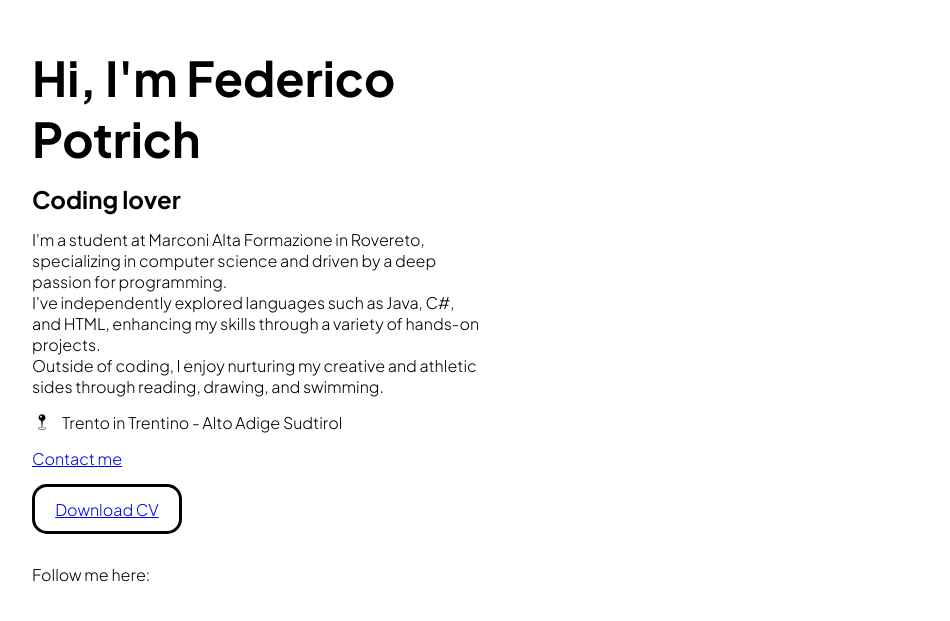
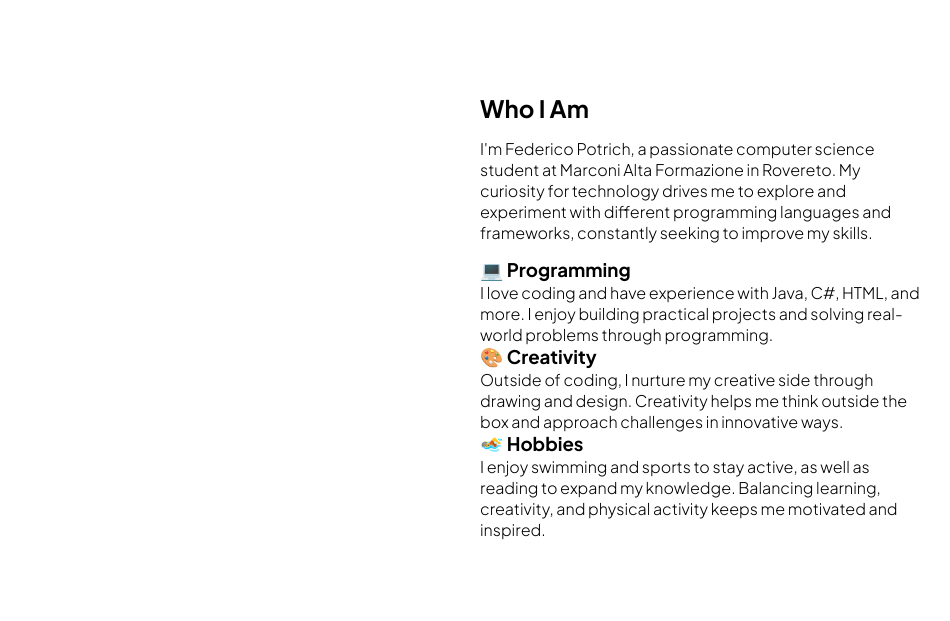
Before and after one commit to federicopot/portfolio, an Angular app in the folder portfolio/: page /home in a window 1280 px wide. Shown: the part 979-1600 px from the top of the page, without its empty margins (160-1110 px from the left). Built offline with nearby package versions, Linux system fonts and the light colour scheme.

Commit message:
added some text and css

```diff
--- /dev/null
+++ b/portfolio/src/core/components/footer/footer.component.html
@@ -0,0 +1 @@
+<p>footer works!</p>
--- a/portfolio/src/core/components/header/header.component.html
+++ b/portfolio/src/core/components/header/header.component.html
@@ -29,7 +29,7 @@
       </li>
       <li id="{{fragmentCompute()==listaLink[3]?'focused':''}}">
         <svg width="18px" height="18px" viewBox="0 0 24 24" fill="none" xmlns="http://www.w3.org/2000/svg">
-          <path d="M2 3H0v18h24V3H2zm20 2v14H2V5h20zM10 7H6v4h4V7zm-6 6h8v4H4v-4zm16-6h-6v2h6V7zm-6 4h6v2h-6v-2zm6 4h-6v2h6v-2z" fill="#fff"/>
+          <path d="M2 3H0v18h24V3H2zm20 2v14H2V5h20zM10 7H6v4h4V7zm-6 6h8v4H4v-4zm16-6h-6v2h6V7zm-6 4h6v2h-6v-2zm6 4h-6v2h6v-2z" fill="#000"/>
         </svg>
         <a [routerLink]="['/home']" fragment="contacts">Contact</a>
       </li>
--- a/portfolio/src/core/components/header/header.component.ts
+++ b/portfolio/src/core/components/header/header.component.ts
@@ -10,9 +10,12 @@ import { ActivatedRoute, RouterLink } from '@angular/router';
 export class HeaderComponent implements AfterViewInit{
 
   listaLink : string[] = ["home", "about", "projects", "contacts"]
+
   #router = inject(ActivatedRoute)
   #fragment = signal<String>("home")
+
   fragmentCompute = computed<String>(()=>this.#fragment())
+
   ngAfterViewInit(): void {
     this.#router.fragment.subscribe(resp=>{
       if(resp)
--- a/portfolio/src/core/components/home-page/home-page.component.html
+++ b/portfolio/src/core/components/home-page/home-page.component.html
@@ -4,8 +4,9 @@
     <section id="home">
       <div class="colls">
         <h1>Hi, I'm Federico Potrich</h1>
-        <h2>Coding lover</h2>
-        <p>I'm a student at Marconi Alta Formazione in Rovereto, specializing in computer science and driven by a deep
+        <h2 id="testoAnimato">Coding lover</h2>
+        <p id="testoAnimato1">
+          I'm a student at Marconi Alta Formazione in Rovereto, specializing in computer science and driven by a deep
           passion for programming.
           <br>
           I've independently explored languages such as Java, C#, and HTML, enhancing my skills through a variety of
@@ -15,14 +16,17 @@
         </p>
         <div class="position">
           <!-- icon -->
-           <svg fill="#000000" width="20px" height="20px" viewBox="0 0 32 32" version="1.1" xmlns="http://www.w3.org/2000/svg">
+          <svg fill="#000000" width="20px" height="20px" viewBox="0 0 32 32" version="1.1"
+            xmlns="http://www.w3.org/2000/svg">
             <title>position</title>
-            <path d="M16.5 24.447v-0.996c3.352 0.099 5.993 1.174 5.993 2.487 0 1.379-2.906 2.56-6.492 2.56s-6.492-1.181-6.492-2.56c0-1.313 2.641-2.389 5.992-2.487v0.996c-2.799 0.069-4.993 0.71-4.993 1.491 0 0.827 2.459 1.623 5.493 1.623 3.033 0 5.492-0.796 5.492-1.623-0.001-0.781-2.194-1.421-4.993-1.491zM10.516 8.995c0-3.033 2.521-5.493 5.556-5.493 3.034 0 5.493 2.46 5.493 5.493 0 2.607-1.818 4.786-4.256 5.348l-1.309 13.219-1.313-13.256c-2.362-0.615-4.171-2.756-4.171-5.311zM16 7.524c0-0.828-0.671-1.498-1.498-1.498s-1.499 0.67-1.499 1.498c0 0.827 0.671 1.498 1.499 1.498s1.498-0.67 1.498-1.498z"></path>
+            <path
+              d="M16.5 24.447v-0.996c3.352 0.099 5.993 1.174 5.993 2.487 0 1.379-2.906 2.56-6.492 2.56s-6.492-1.181-6.492-2.56c0-1.313 2.641-2.389 5.992-2.487v0.996c-2.799 0.069-4.993 0.71-4.993 1.491 0 0.827 2.459 1.623 5.493 1.623 3.033 0 5.492-0.796 5.492-1.623-0.001-0.781-2.194-1.421-4.993-1.491zM10.516 8.995c0-3.033 2.521-5.493 5.556-5.493 3.034 0 5.493 2.46 5.493 5.493 0 2.607-1.818 4.786-4.256 5.348l-1.309 13.219-1.313-13.256c-2.362-0.615-4.171-2.756-4.171-5.311zM16 7.524c0-0.828-0.671-1.498-1.498-1.498s-1.499 0.67-1.499 1.498c0 0.827 0.671 1.498 1.499 1.498s1.498-0.67 1.498-1.498z">
+            </path>
           </svg>
           <p>Trento in Trentino - Alto Adige Sudtirol</p>
         </div>
         <a href="mailto:federico.pot03@gmail.com">Contact me</a>
-        <a class="btnDownload" href="/CV.pdf" target="_blank">  Download CV</a>
+        <a class="btnDownload" href="/CV.pdf" target="_blank"> Download CV</a>
         <span class="line"></span>
         <div class="accounts">
           <p>Follow me here: </p>
@@ -34,41 +38,62 @@
     </section>
     <section id="about">
       <div class="colls">
-        <h1>Hi, I'm Federico Potrich</h1>
-        <h2>Coding lover</h2>
-        <p>I'm a student at Marconi Alta Formazione in Rovereto, specializing in computer science and driven by a deep
-          passion for programming.
-          <br>
-          I've independently explored languages such as Java, C#, and HTML, enhancing my skills through a variety of
-          hands-on projects.
-          <br>
-          Outside of coding, I enjoy nurturing my creative and athletic sides through reading, drawing, and swimming.
-        </p>
-        <div class="position">
-          <!-- icon -->
-           <svg fill="#000000" width="20px" height="20px" viewBox="0 0 32 32" version="1.1" xmlns="http://www.w3.org/2000/svg">
-            <title>position</title>
-            <path d="M16.5 24.447v-0.996c3.352 0.099 5.993 1.174 5.993 2.487 0 1.379-2.906 2.56-6.492 2.56s-6.492-1.181-6.492-2.56c0-1.313 2.641-2.389 5.992-2.487v0.996c-2.799 0.069-4.993 0.71-4.993 1.491 0 0.827 2.459 1.623 5.493 1.623 3.033 0 5.492-0.796 5.492-1.623-0.001-0.781-2.194-1.421-4.993-1.491zM10.516 8.995c0-3.033 2.521-5.493 5.556-5.493 3.034 0 5.493 2.46 5.493 5.493 0 2.607-1.818 4.786-4.256 5.348l-1.309 13.219-1.313-13.256c-2.362-0.615-4.171-2.756-4.171-5.311zM16 7.524c0-0.828-0.671-1.498-1.498-1.498s-1.499 0.67-1.499 1.498c0 0.827 0.671 1.498 1.499 1.498s1.498-0.67 1.498-1.498z"></path>
-          </svg>
-          <p>Trento in Trentino - Alto Adige Sudtirol</p>
-        </div>
-        <a href="mailto:federico.pot03@gmail.com">Contact me</a>
-        <a class="btnDownload" href="/CV.pdf" target="_blank">  Download CV</a>
-        <span class="line"></span>
-        <div class="accounts">
-          <p>Follow me here: </p>
-        </div>
+
       </div>
       <div class="colls">
         <!-- <div id="pfp"></div> -->
+        <h2>Who I Am</h2>
+        <p>
+          I'm Federico Potrich, a passionate computer science student at Marconi Alta Formazione in Rovereto.
+          My curiosity for technology drives me to explore and experiment with different programming languages and
+          frameworks, constantly seeking to improve my skills.
+        </p>
+
+        <div class="about-cards">
+          <div class="card">
+            <h3>💻 Programming</h3>
+            <p>
+              I love coding and have experience with Java, C#, HTML, and more.
+              I enjoy building practical projects and solving real-world problems through programming.
+            </p>
+          </div>
+
+          <div class="card">
+            <h3>🎨 Creativity</h3>
+            <p>
+              Outside of coding, I nurture my creative side through drawing and design.
+              Creativity helps me think outside the box and approach challenges in innovative ways.
+            </p>
+          </div>
+
+          <div class="card">
+            <h3>🏊 Hobbies</h3>
+            <p>
+              I enjoy swimming and sports to stay active, as well as reading to expand my knowledge.
+              Balancing learning, creativity, and physical activity keeps me motivated and inspired.
+            </p>
+          </div>
+        </div>
+
       </div>
     </section>
     <section id="projects">
+      <div class="colls">
 
+      </div>
+      <div class="colls">
+
+      </div>
     </section>
     <section id="contacts">
+      <div class="colls">
 
+      </div>
+      <div class="colls">
+
+      </div>
     </section>
   </main>
 
 </div>
+<app-footer></app-footer>
--- a/portfolio/src/core/components/home-page/home-page.component.ts
+++ b/portfolio/src/core/components/home-page/home-page.component.ts
@@ -1,10 +1,15 @@
 import { AfterViewInit, Component } from '@angular/core';
 import { HeaderComponent } from '../header/header.component';
 import { ActivatedRoute } from '@angular/router';
+import { ScrambleTextPlugin } from 'gsap/ScrambleTextPlugin';
+import { gsap } from 'gsap';
+import { FooterComponent } from "../footer/footer.component";
+
+gsap.registerPlugin(ScrambleTextPlugin);
 
 @Component({
   selector: 'app-home-page',
-  imports: [HeaderComponent],
+  imports: [HeaderComponent, FooterComponent],
   templateUrl: './home-page.component.html',
   styleUrl: './home-page.component.scss'
 })
@@ -13,14 +18,59 @@ export class HomePageComponent implements AfterViewInit {
   constructor(private route: ActivatedRoute) {}
 
   ngAfterViewInit(): void {
-    // Attendi che il fragment sia disponibile
+
+    /** -------------------------
+     *  GSAP TEXT SCRAMBLE
+     * ------------------------- */
+    const tl = gsap.timeline({
+      id: "text-scramble",
+      defaults: { ease: "none" }
+    });
+
+    tl.set("#testoAnimato", {
+      opacity: 0
+    });
+    tl.set("#testoAnimato1", {
+      opacity: 0
+    });
+
+    tl.to("#testoAnimato", {
+      scrambleText: {
+        text: "Coding lover",
+        chars: "lowerCase"
+      },
+      opacity: 1,
+      duration: 2
+    });
+    tl.to("#testoAnimato1", {
+      scrambleText: {
+        text: `I'm a student at Marconi Alta Formazione in Rovereto, specializing in computer science and driven by a deep
+          passion for programming.
+          \n\r
+          I've independently explored languages such as Java, C#, and HTML, enhancing my skills through a variety of
+          hands-on projects.
+          \n\r
+          Outside of coding, I enjoy nurturing my creative and athletic sides through reading, drawing, and swimming.`,
+        chars: "lowerCase"
+      },
+      opacity: 1,
+      duration: 2
+    });
+
+    /** -------------------------
+     *  SCROLL TO ANCHOR (FRAGMENT)
+     * ------------------------- */
     this.route.fragment.subscribe(fragment => {
       if (fragment) {
-        const element = document.getElementById(fragment);
-        if (element) {
-          element.scrollIntoView({ behavior: 'smooth' });
-        }
+        // Timeout = aspetta il rendering delle animazioni/layout
+        setTimeout(() => {
+          const element = document.getElementById(fragment);
+          if (element) {
+            element.scrollIntoView({ behavior: 'smooth' });
+          }
+        }, 50);
       }
     });
+
   }
 }
--- a/portfolio/src/styles.scss
+++ b/portfolio/src/styles.scss
@@ -5,10 +5,10 @@
   box-sizing: border-box;
   margin: 0;
   padding: 0;
-
   scroll-behavior: smooth;
 }
 body{
+  overflow-x: hidden;
   display: flex;
   justify-content: center;
   height: 100vh;
```
Also changed, not shown: portfolio/src/core/components/footer/footer.component.ts (added, +11 -0 lines), portfolio/src/core/components/footer/footer.component.scss (added), 1 other file (tests, documents, lock files or other folders).
